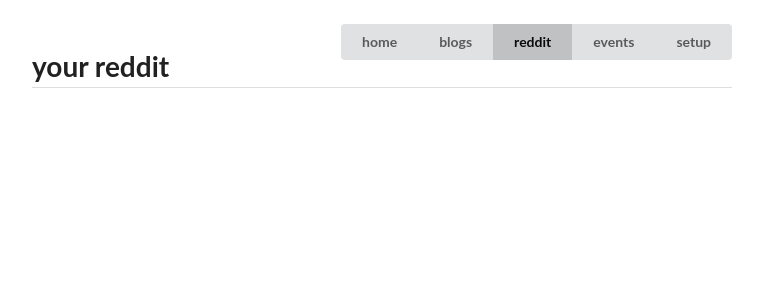
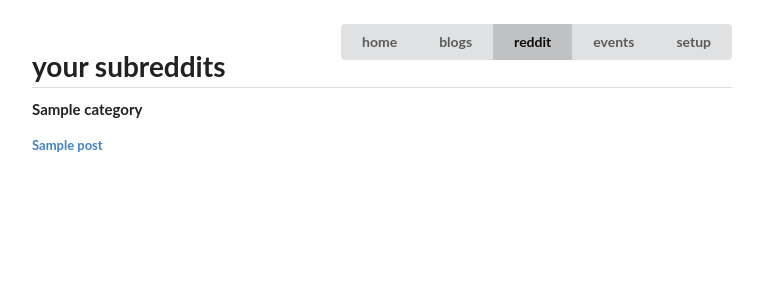
Before and after one commit to warusadura/banda, a Flask app: template templates/reddit.html in a window 1280 px wide. Shown: the top 300 px of the page, without its empty margins (258-1021 px from the left). Run offline with Flask 2, Linux system fonts and the light colour scheme; the template is opened without the code that fills it: most values are stand-ins (such as "Sample title", 1, 10 or a date in 2020).

Commit message:
banda now supports reddit! now you can add any subreddits.

```diff
--- a/app.py
+++ b/app.py
@@ -5,6 +5,7 @@
 from selenium import webdriver
 from driver import getPath, profile
 from rss import pickup
+from reddit import pickup_reddit
 
 def banda_server():
     app = Flask(__name__)
@@ -23,7 +24,7 @@
 
     @app.route("/reddit")
     def reddit():
-        return render_template("reddit.html")
+        return render_template("reddit.html", posts=pickup_reddit())
 
     app.run(threaded=True)
 
--- a/reddit.py
+++ b/reddit.py
@@ -0,0 +1,31 @@
+from urllib import request
+from bs4 import BeautifulSoup
+
+subreddits = [
+        "https://old.reddit.com/r/cscareerquestions/hot/.rss",
+        "https://www.reddit.com/r/Python/hot/.rss",
+        ]
+
+def pickup_reddit():
+    reddit_data = []
+    for subreddit in subreddits:
+        req = request.Request(subreddit)
+        req.add_header("User-Agent", "36435")
+        with request.urlopen(req) as reddit:
+            data = BeautifulSoup(reddit, "xml")
+            reddit_data.append(data)
+
+    raw_posts = []
+    for source in reddit_data:
+        raw_posts.extend(source.find_all("entry"))
+
+    posts = []
+    for single in raw_posts:
+        post = {
+                "title": single.title.string,
+                "link": single.link["href"],
+                "category": single.category["term"]
+               }
+        posts.append(post)
+
+    return posts
--- a/templates/reddit.html
+++ b/templates/reddit.html
@@ -21,8 +21,23 @@
           class="ui right floated button">setup</a>
       </div>
 
-      <h1 class="ui dividing header">your reddit</h1>
+      <h1 class="ui dividing header">your subreddits</h1>
 
+      <div class="ui small feed">
+        {% for post in posts %}
+          {% if loop.changed(post.category) %}
+            <h4 class="ui header">{{ post.category }}</h4>
+          {% endif %}
+          <div class="event">
+            <div class="content">
+              <div class="summary">
+                <a href="{{ post.link }}">
+                  {{ post.title }}</a>
+              </div>
+            </div>
+          </div>
+        {% endfor %}
+      </div>
       <br>
     </div>
 
```
